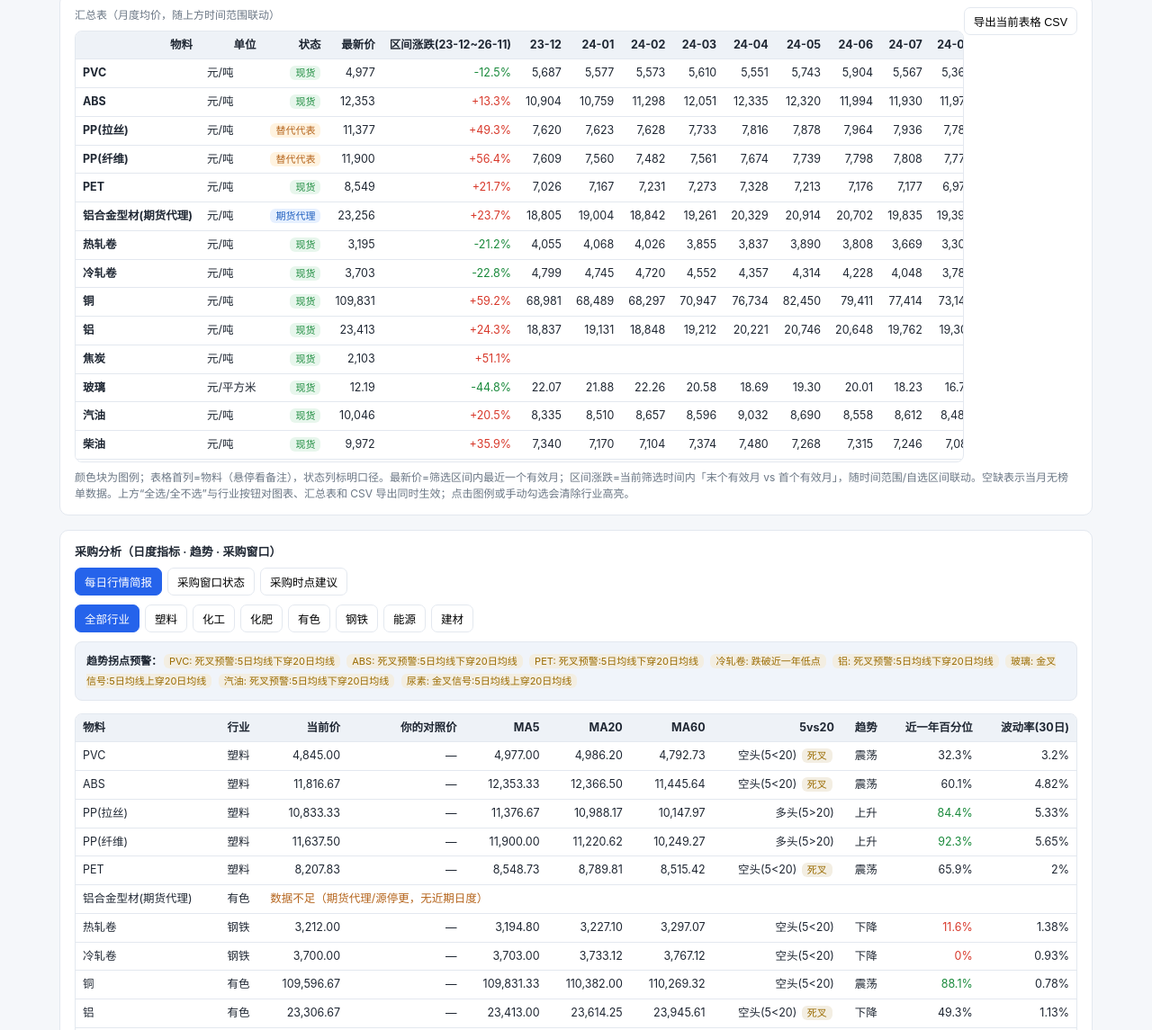
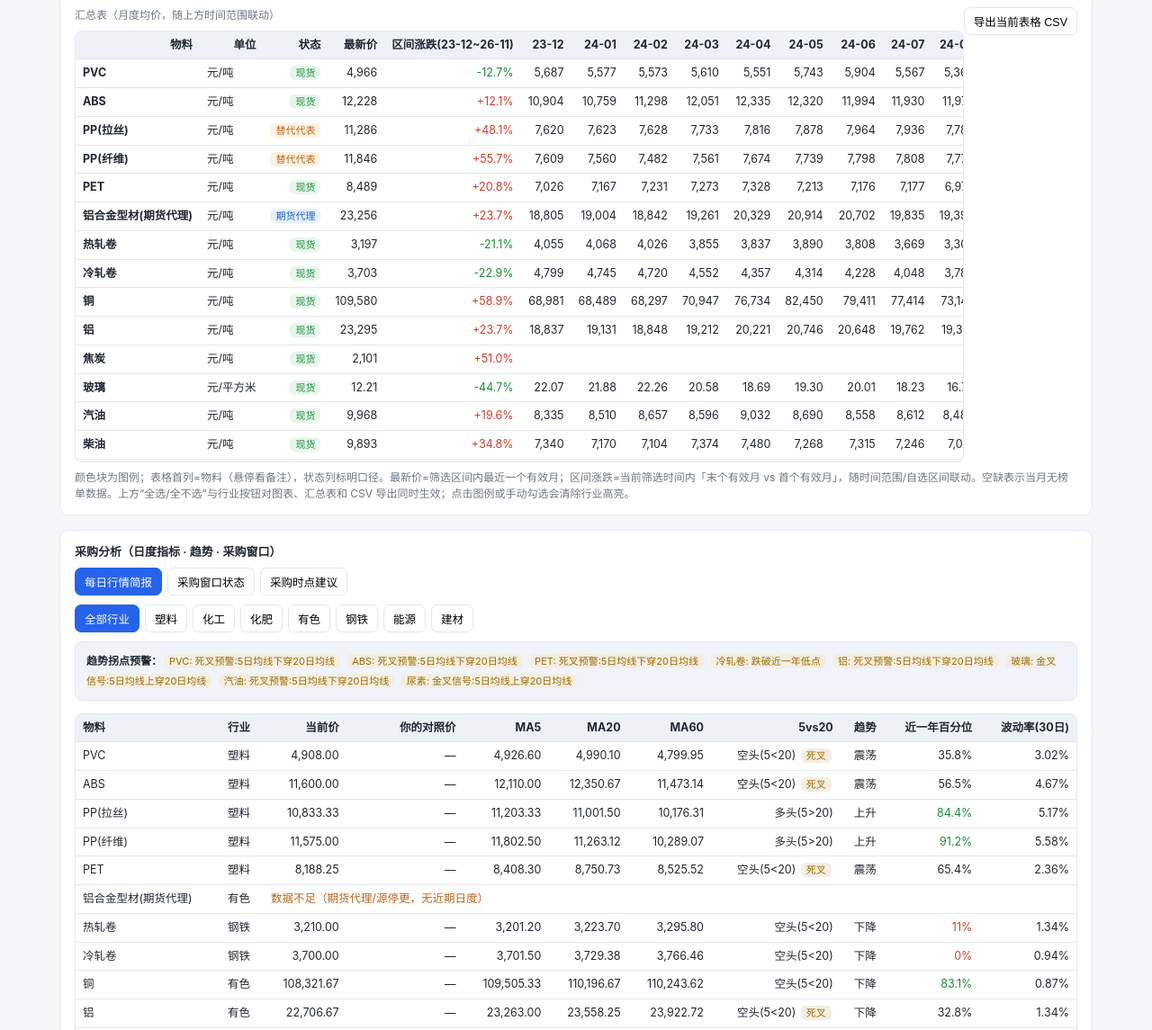
Before and after one commit to chenxi3319/material-price, a plain HTML site: page index.html in a window 1280 px wide. Shown: the part 1013-2158 px from the top of the page at 90% size. Drawn offline with Linux system fonts and the light colour scheme.

Commit message:
价格更新 2026-11-12

```diff
--- a/index.html
+++ b/index.html
@@ -481,20 +481,20 @@ const DATA = {
         "2026-08": 4441.19,
         "2026-09": 4767.38,
         "2026-10": 4998.43,
-        "2026-11": 4977.0
+        "2026-11": 4965.5
       },
       "caliber": "现货",
       "caliber_note": "生意社大宗榜官方月均价，可直接用于比价",
       "analytics": {
-        "current": 4845.0,
-        "current_date": "2026-11-10",
-        "ma5": 4977.0,
-        "ma20": 4986.2,
-        "ma60": 4792.73,
+        "current": 4908.0,
+        "current_date": "2026-11-11",
+        "ma5": 4926.6,
+        "ma20": 4990.1,
+        "ma60": 4799.95,
         "cross_status": "below",
         "cross_event": "death",
-        "vol30": 3.2,
-        "pct1y": 32.3,
+        "vol30": 3.02,
+        "pct1y": 35.8,
         "trend": "osc",
         "window": "neutral",
         "method": "按需采购",
@@ -503,10 +503,10 @@ const DATA = {
         "warn": [
           "死叉预警:5日均线下穿20日均线"
         ],
-        "daily_count": 397,
+        "daily_count": 398,
         "daily_range": [
           "2025-05-01",
-          "2026-11-10"
+          "2026-11-11"
         ]
       }
     },
@@ -673,20 +673,20 @@ const DATA = {
         "2026-08": 9898.73,
         "2026-09": 11242.06,
         "2026-10": 12232.15,
-        "2026-11": 12353.33
+        "2026-11": 12227.78
       },
       "caliber": "现货",
       "caliber_note": "生意社大宗榜官方月均价，可直接用于比价",
       "analytics": {
-        "current": 11816.67,
-        "current_date": "2026-11-10",
-        "ma5": 12353.33,
-        "ma20": 12366.5,
-        "ma60": 11445.64,
+        "current": 11600.0,
+        "current_date": "2026-11-11",
+        "ma5": 12110.0,
+        "ma20": 12350.67,
+        "ma60": 11473.14,
         "cross_status": "below",
         "cross_event": "death",
-        "vol30": 4.82,
-        "pct1y": 60.1,
+        "vol30": 4.67,
+        "pct1y": 56.5,
         "trend": "osc",
         "window": "neutral",
         "method": "按需采购",
@@ -695,10 +695,10 @@ const DATA = {
         "warn": [
           "死叉预警:5日均线下穿20日均线"
         ],
-        "daily_count": 396,
+        "daily_count": 397,
         "daily_range": [
           "2025-05-01",
-          "2026-11-10"
+          "2026-11-11"
         ]
       }
     },
@@ -843,19 +843,19 @@ const DATA = {
         "2026-08": 9093.81,
         "2026-09": 9879.84,
         "2026-10": 10720.0,
-        "2026-11": 11376.67
+        "2026-11": 11286.11
       },
       "caliber": "替代代表",
       "caliber_note": "原榜单品种已停更，用其细分规格月均代表，口径略变",
       "analytics": {
         "current": 10833.33,
-        "current_date": "2026-11-10",
-        "ma5": 11376.67,
-        "ma20": 10988.17,
-        "ma60": 10147.97,
+        "current_date": "2026-11-11",
+        "ma5": 11203.33,
+        "ma20": 11001.5,
+        "ma60": 10176.31,
         "cross_status": "above",
         "cross_event": "none",
-        "vol30": 5.33,
+        "vol30": 5.17,
         "pct1y": 84.4,
         "trend": "up",
         "window": "closed",
@@ -863,10 +863,10 @@ const DATA = {
         "lock_ratio": 10,
         "exec_limit": "暂不采购, 等待价格回调",
         "warn": [],
-        "daily_count": 397,
+        "daily_count": 398,
         "daily_range": [
           "2025-05-01",
-          "2026-11-10"
+          "2026-11-11"
         ]
       }
     },
@@ -957,30 +957,30 @@ const DATA = {
         "2026-08": 9187.5,
         "2026-09": 9872.02,
         "2026-10": 10847.32,
-        "2026-11": 11900.0
+        "2026-11": 11845.83
       },
       "caliber": "替代代表",
       "caliber_note": "原榜单品种已停更，用其细分规格月均代表，口径略变",
       "analytics": {
-        "current": 11637.5,
-        "current_date": "2026-11-10",
-        "ma5": 11900.0,
-        "ma20": 11220.62,
-        "ma60": 10249.27,
+        "current": 11575.0,
+        "current_date": "2026-11-11",
+        "ma5": 11802.5,
+        "ma20": 11263.12,
+        "ma60": 10289.07,
         "cross_status": "above",
         "cross_event": "none",
-        "vol30": 5.65,
-        "pct1y": 92.3,
+        "vol30": 5.58,
+        "pct1y": 91.2,
         "trend": "up",
         "window": "closed",
         "method": "暂缓采购(仅急需)",
         "lock_ratio": 10,
         "exec_limit": "暂不采购, 等待价格回调",
         "warn": [],
-        "daily_count": 397,
+        "daily_count": 398,
         "daily_range": [
           "2025-05-01",
-          "2026-11-10"
+          "2026-11-11"
         ]
       }
     },
@@ -1147,20 +1147,20 @@ const DATA = {
         "2026-08": 7611.34,
         "2026-09": 8554.33,
         "2026-10": 8867.43,
-        "2026-11": 8548.73
+        "2026-11": 8488.65
       },
       "caliber": "现货",
       "caliber_note": "生意社大宗榜官方月均价，可直接用于比价",
       "analytics": {
-        "current": 8207.83,
-        "current_date": "2026-11-10",
-        "ma5": 8548.73,
-        "ma20": 8789.81,
-        "ma60": 8515.42,
+        "current": 8188.25,
+        "current_date": "2026-11-11",
+        "ma5": 8408.3,
+        "ma20": 8750.73,
+        "ma60": 8525.52,
         "cross_status": "below",
         "cross_event": "death",
-        "vol30": 2.0,
-        "pct1y": 65.9,
+        "vol30": 2.36,
+        "pct1y": 65.4,
         "trend": "osc",
         "window": "neutral",
         "method": "按需采购",
@@ -1169,10 +1169,10 @@ const DATA = {
         "warn": [
           "死叉预警:5日均线下穿20日均线"
         ],
-        "daily_count": 397,
+        "daily_count": 398,
         "daily_range": [
           "2025-05-01",
-          "2026-11-10"
+          "2026-11-11"
         ]
       }
     },
@@ -1450,30 +1450,30 @@ const DATA = {
         "2026-08": 3292.67,
         "2026-09": 3345.52,
         "2026-10": 3242.14,
-        "2026-11": 3194.8
+        "2026-11": 3197.33
       },
       "caliber": "现货",
       "caliber_note": "生意社大宗榜官方月均价，可直接用于比价",
       "analytics": {
-        "current": 3212.0,
-        "current_date": "2026-11-10",
-        "ma5": 3194.8,
-        "ma20": 3227.1,
-        "ma60": 3297.07,
+        "current": 3210.0,
+        "current_date": "2026-11-11",
+        "ma5": 3201.2,
+        "ma20": 3223.7,
+        "ma60": 3295.8,
         "cross_status": "below",
         "cross_event": "none",
-        "vol30": 1.38,
-        "pct1y": 11.6,
+        "vol30": 1.34,
+        "pct1y": 11.0,
         "trend": "down",
         "window": "open",
         "method": "分批采购",
         "lock_ratio": 60,
         "exec_limit": "建议15日内分批建仓",
         "warn": [],
-        "daily_count": 397,
+        "daily_count": 398,
         "daily_range": [
           "2025-05-01",
-          "2026-11-10"
+          "2026-11-11"
         ]
       }
     },
@@ -1640,19 +1640,19 @@ const DATA = {
         "2026-08": 3754.29,
         "2026-09": 3798.57,
         "2026-10": 3748.93,
-        "2026-11": 3703.0
+        "2026-11": 3702.5
       },
       "caliber": "现货",
       "caliber_note": "生意社大宗榜官方月均价，可直接用于比价",
       "analytics": {
         "current": 3700.0,
-        "current_date": "2026-11-10",
-        "ma5": 3703.0,
-        "ma20": 3733.12,
-        "ma60": 3767.12,
+        "current_date": "2026-11-11",
+        "ma5": 3701.5,
+        "ma20": 3729.38,
+        "ma60": 3766.46,
         "cross_status": "below",
         "cross_event": "none",
-        "vol30": 0.93,
+        "vol30": 0.94,
         "pct1y": 0.0,
         "trend": "down",
         "window": "open",
@@ -1662,10 +1662,10 @@ const DATA = {
         "warn": [
           "跌破近一年低点"
         ],
-        "daily_count": 397,
+        "daily_count": 398,
         "daily_range": [
           "2025-05-01",
-          "2026-11-10"
+          "2026-11-11"
         ]
       }
     },
@@ -1771,30 +1771,30 @@ const DATA = {
         "2026-08": 108282.22,
         "2026-09": 110495.48,
         "2026-10": 110748.1,
-        "2026-11": 109831.33
+        "2026-11": 109579.72
       },
       "caliber": "现货",
       "caliber_note": "生意社大宗榜官方月均价，可直接用于比价",
       "analytics": {
-        "current": 109596.67,
-        "current_date": "2026-11-10",
-        "ma5": 109831.33,
-        "ma20": 110382.0,
-        "ma60": 110269.32,
+        "current": 108321.67,
+        "current_date": "2026-11-11",
+        "ma5": 109505.33,
+        "ma20": 110196.67,
+        "ma60": 110243.62,
         "cross_status": "below",
         "cross_event": "none",
-        "vol30": 0.78,
-        "pct1y": 88.1,
-        "trend": "osc",
+        "vol30": 0.87,
+        "pct1y": 83.1,
+        "trend": "down",
         "window": "closed",
         "method": "暂缓采购(仅急需)",
         "lock_ratio": 10,
         "exec_limit": "暂不采购, 等待价格回调",
         "warn": [],
-        "daily_count": 397,
+        "daily_count": 398,
         "daily_range": [
           "2025-05-01",
-          "2026-11-10"
+          "2026-11-11"
         ]
       }
     },
@@ -1900,20 +1900,20 @@ const DATA = {
         "2026-08": 23876.51,
         "2026-09": 24290.16,
         "2026-10": 23776.55,
-        "2026-11": 23413.0
+        "2026-11": 23295.28
       },
       "caliber": "现货",
       "caliber_note": "生意社大宗榜官方月均价，可直接用于比价",
       "analytics": {
-        "current": 23306.67,
-        "current_date": "2026-11-10",
-        "ma5": 23413.0,
-        "ma20": 23614.25,
-        "ma60": 23945.61,
+        "current": 22706.67,
+        "current_date": "2026-11-11",
+        "ma5": 23263.0,
+        "ma20": 23558.25,
+        "ma60": 23922.72,
         "cross_status": "below",
         "cross_event": "death",
-        "vol30": 1.13,
-        "pct1y": 49.3,
+        "vol30": 1.34,
+        "pct1y": 32.8,
         "trend": "down",
         "window": "neutral",
         "method": "按需采购",
@@ -1922,10 +1922,10 @@ const DATA = {
         "warn": [
           "死叉预警:5日均线下穿20日均线"
         ],
-        "daily_count": 397,
+        "daily_count": 398,
         "daily_range": [
           "2025-05-01",
-          "2026-11-10"
+          "2026-11-11"
         ]
       }
     },
@@ -2055,19 +2055,19 @@ const DATA = {
         "2026-08": 1891.85,
         "2026-09": 2238.93,
         "2026-10": 2193.75,
-        "2026-11": 2103.25
+        "2026-11": 2101.25
       },
       "caliber": "现货",
       "caliber_note": "生意社大宗榜官方月均价，可直接用于比价",
       "analytics": {
         "current": 2091.25,
-        "current_date": "2026-11-10",
-        "ma5": 2103.25,
-        "ma20": 2151.19,
-        "ma60": 2155.31,
+        "current_date": "2026-11-11",
+        "ma5": 2096.5,
+        "ma20": 2139.88,
+        "ma60": 2159.02,
         "cross_status": "below",
         "cross_event": "none",
-        "vol30": 4.52,
+        "vol30": 4.53,
         "pct1y": 75.6,
         "trend": "down",
         "window": "closed",
@@ -2075,10 +2075,10 @@ const DATA = {
         "lock_ratio": 10,
         "exec_limit": "暂不采购, 等待价格回调",
         "warn": [],
-        "daily_count": 330,
+        "daily_count": 331,
         "daily_range": [
           "2025-08-04",
-          "2026-11-10"
+          "2026-11-11"
         ]
       }
     },
@@ -2230,19 +2230,19 @@ const DATA = {
         "2026-08": 12.11,
         "2026-09": 12.3,
         "2026-10": 11.99,
-        "2026-11": 12.19
+        "2026-11": 12.21
       },
       "caliber": "现货",
       "caliber_note": "生意社大宗榜官方月均价，可直接用于比价",
       "analytics": {
         "current": 12.33,
-        "current_date": "2026-11-10",
-        "ma5": 12.19,
-        "ma20": 12.01,
+        "current_date": "2026-11-11",
+        "ma5": 12.26,
+        "ma20": 12.03,
         "ma60": 12.15,
         "cross_status": "above",
         "cross_event": "golden",
-        "vol30": 1.05,
+        "vol30": 1.07,
         "pct1y": 19.7,
         "trend": "osc",
         "window": "open",
@@ -2252,10 +2252,10 @@ const DATA = {
         "warn": [
           "金叉信号:5日均线上穿20日均线"
         ],
-        "daily_count": 397,
+        "daily_count": 398,
         "daily_range": [
           "2025-05-01",
-          "2026-11-10"
+          "2026-11-11"
         ]
       }
     },
@@ -2422,20 +2422,20 @@ const DATA = {
         "2026-08": 8810.92,
         "2026-09": 10042.62,
         "2026-10": 10100.77,
-        "2026-11": 10046.31
+        "2026-11": 9967.5
       },
       "caliber": "现货",
       "caliber_note": "生意社大宗榜官方月均价，可直接用于比价",
       "analytics": {
-        "current": 9680.57,
-        "current_date": "2026-11-10",
-        "ma5": 10046.31,
-        "ma20": 10054.54,
-        "ma60": 9881.45,
+        "current": 9573.43,
+        "current_date": "2026-11-11",
+        "ma5": 9903.91,
+        "ma20": 10031.81,
+        "ma60": 9896.13,
         "cross_status": "below",
         "cross_event": "death",
-        "vol30": 1.59,
-        "pct1y": 79.4,
+        "vol30": 1.83,
+        "pct1y": 76.1,
         "trend": "osc",
         "window": "closed",
         "method": "暂缓采购(仅急需)",
@@ -2444,10 +2444,10 @@ const DATA = {
         "warn": [
           "死叉预警:5日均线下穿20日均线"
         ],
-        "daily_count": 397,
+        "daily_count": 398,
         "daily_range": [
           "2025-05-01",
-          "2026-11-10"
+          "2026-11-11"
         ]
       }
     },
@@ -2614,30 +2614,30 @@ const DATA = {
         "2026-08": 7688.37,
         "2026-09": 9053.57,
         "2026-10": 9718.45,
-        "2026-11": 9972.23
+        "2026-11": 9892.95
       },
       "caliber": "现货",
       "caliber_note": "生意社大宗榜官方月均价，可直接用于比价",
       "analytics": {
-        "current": 9576.57,
-        "current_date": "2026-11-10",
-        "ma5": 9972.23,
-        "ma20": 9788.05,
-        "ma60": 9153.36,
+        "current": 9496.57,
+        "current_date": "2026-11-11",
+        "ma5": 9833.74,
+        "ma20": 9789.34,
+        "ma60": 9185.54,
         "cross_status": "above",
         "cross_event": "none",
-        "vol30": 2.25,
-        "pct1y": 86.1,
+        "vol30": 2.29,
+        "pct1y": 84.4,
         "trend": "up",
         "window": "closed",
         "method": "暂缓采购(仅急需)",
         "lock_ratio": 10,
         "exec_limit": "暂不采购, 等待价格回调",
         "warn": [],
-        "daily_count": 397,
+        "daily_count": 398,
         "daily_range": [
           "2025-05-01",
-          "2026-11-10"
+          "2026-11-11"
         ]
       }
     },
@@ -2804,19 +2804,19 @@ const DATA = {
         "2026-08": 1723.57,
         "2026-09": 1774.4,
         "2026-10": 1747.32,
-        "2026-11": 1757.5
+        "2026-11": 1756.67
       },
       "caliber": "现货",
       "caliber_note": "生意社大宗榜官方月均价，可直接用于比价",
       "analytics": {
         "current": 1752.5,
-        "current_date": "2026-11-10",
-        "ma5": 1757.5,
-        "ma20": 1742.88,
-        "ma60": 1753.38,
+        "current_date": "2026-11-11",
+        "ma5": 1756.0,
+        "ma20": 1742.62,
+        "ma60": 1754.21,
         "cross_status": "above",
         "cross_event": "golden",
-        "vol30": 1.11,
+        "vol30": 1.07,
         "pct1y": 42.3,
         "trend": "osc",
         "window": "neutral",
@@ -2826,10 +2826,10 @@ const DATA = {
         "warn": [
           "金叉信号:5日均线上穿20日均线"
         ],
-        "daily_count": 397,
+        "daily_count": 398,
         "daily_range": [
           "2025-05-01",
-          "2026-11-10"
+          "2026-11-11"
         ]
       },
       "user_price": 1840.0,
@@ -2998,30 +2998,30 @@ const DATA = {
         "2026-08": 3288.45,
         "2026-09": 3398.57,
         "2026-10": 3381.96,
-        "2026-11": 3324.0
+        "2026-11": 3322.08
       },
       "caliber": "现货",
       "caliber_note": "生意社大宗榜官方月均价，可直接用于比价",
       "analytics": {
-        "current": 3310.0,
-        "current_date": "2026-11-10",
-        "ma5": 3324.0,
-        "ma20": 3365.25,
-        "ma60": 3373.72,
+        "current": 3312.5,
+        "current_date": "2026-11-11",
+        "ma5": 3317.5,
+        "ma20": 3360.0,
+        "ma60": 3374.43,
         "cross_status": "below",
         "cross_event": "none",
-        "vol30": 1.03,
-        "pct1y": 22.0,
+        "vol30": 1.09,
+        "pct1y": 23.0,
         "trend": "down",
         "window": "open",
         "method": "分批采购",
         "lock_ratio": 60,
         "exec_limit": "建议15日内分批建仓",
         "warn": [],
-        "daily_count": 397,
+        "daily_count": 398,
         "daily_range": [
           "2025-05-01",
-          "2026-11-10"
+          "2026-11-11"
         ]
       }
     },
@@ -3090,30 +3090,30 @@ const DATA = {
         "2026-08": 1293.81,
         "2026-09": 1673.51,
         "2026-10": 1815.8,
-        "2026-11": 1734.5
+        "2026-11": 1723.75
       },
       "caliber": "现货",
       "caliber_note": "生意社大宗榜官方月均价，可直接用于比价",
       "analytics": {
-        "current": 1677.5,
-        "current_date": "2026-11-10",
-        "ma5": 1734.5,
-        "ma20": 1809.0,
-        "ma60": 1673.48,
+        "current": 1670.0,
+        "current_date": "2026-11-11",
+        "ma5": 1709.5,
+        "ma20": 1793.5,
+        "ma60": 1680.35,
         "cross_status": "below",
         "cross_event": "none",
-        "vol30": 3.77,
-        "pct1y": 68.4,
+        "vol30": 3.98,
+        "pct1y": 67.6,
         "trend": "osc",
         "window": "neutral",
         "method": "按需采购",
         "lock_ratio": 40,
         "exec_limit": "30日内按生产节奏采购",
         "warn": [],
-        "daily_count": 397,
+        "daily_count": 398,
         "daily_range": [
           "2025-05-01",
-          "2026-11-10"
+          "2026-11-11"
         ]
       },
       "user_price": 2040.0,
@@ -3259,30 +3259,30 @@ const DATA = {
         "2026-08": 6228.57,
         "2026-09": 6255.36,
         "2026-10": 6206.25,
-        "2026-11": 6070.0
+        "2026-11": 6075.0
       },
       "caliber": "现货",
       "caliber_note": "生意社大宗榜官方月均价，可直接用于比价",
       "analytics": {
-        "current": 6075.0,
-        "current_date": "2026-11-10",
-        "ma5": 6070.0,
-        "ma20": 6160.62,
-        "ma60": 6216.88,
+        "current": 6100.0,
+        "current_date": "2026-11-11",
+        "ma5": 6075.0,
+        "ma20": 6150.0,
+        "ma60": 6215.0,
         "cross_status": "below",
         "cross_event": "none",
-        "vol30": 1.67,
-        "pct1y": 14.8,
+        "vol30": 1.68,
+        "pct1y": 14.9,
         "trend": "down",
         "window": "open",
         "method": "分批采购",
         "lock_ratio": 60,
         "exec_limit": "建议15日内分批建仓",
         "warn": [],
-        "daily_count": 397,
+        "daily_count": 398,
         "daily_range": [
           "2025-05-01",
-          "2026-11-10"
+          "2026-11-11"
         ]
       }
     },
```
